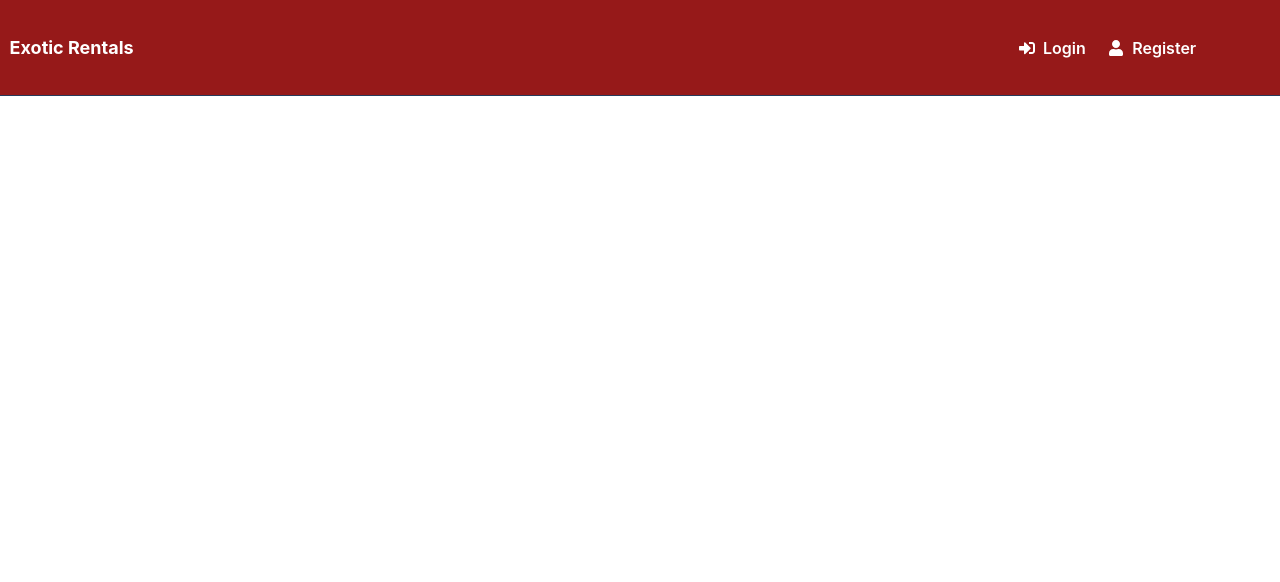
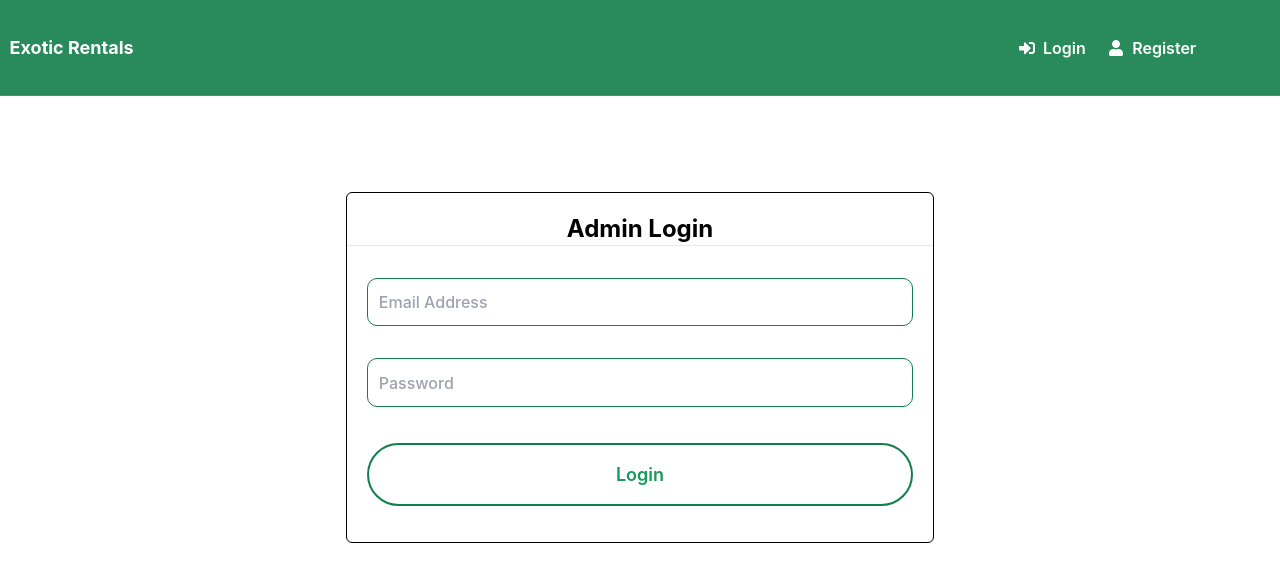
Before and after one commit to FObeso/CMPT315Project, a React (Create React App) app in the folder frontend/: page /employee/login in a window 1280 px wide. Shown: the top 582 px of the page. Built offline with nearby package versions, Linux system fonts and the light colour scheme.

Commit message:
added entire frontend setup and employee login page (not functional yet)

```diff
--- a/frontend/src/App.js
+++ b/frontend/src/App.js
@@ -3,7 +3,7 @@ import { BrowserRouter as Router, Routes, Route } from "react-router-dom";
 import "react-toastify/dist/ReactToastify.css";
 import Login from "./pages/Login";
 import Register from "./pages/Register";
-import AdminLogin from "./pages/AdminLogin";
+import EmployeeLogin from "./pages/EmployeeLogin";
 import Navbar from "./components/Navbar";
 import { ToastContainer } from "react-toastify";
 import AdminDashboard from "./pages/AdminDashboard";
@@ -17,7 +17,7 @@ function App() {
         <Navbar />
         <div className={styles.container}>
           <Routes>
-            <Route path="/adminLogin" element={<AdminLogin />} />
+            <Route path="/employee/login" element={<EmployeeLogin />} />
             <Route path="/login" element={<Login />} />
             <Route path="/register" element={<Register />} />
             <Route path="/admin" element={<AdminDashboard />} />
--- a/frontend/src/pages/AdminLogin.jsx
+++ b/frontend/src/pages/EmployeeLogin.jsx
@@ -4,9 +4,8 @@ import styles from "../styles/Login.module.css";
 import { useNavigate } from "react-router-dom";
 import { toast } from "react-toastify";
 import "react-toastify/dist/ReactToastify.css";
-const AdminLogin = () => {
+const EmployeeLogin = () => {
   const navigate = useNavigate();
-  const [inputFocus, updateFocus] = useState(false);
   const [disabled, setDisabled] = useState(false);
   const [userInfo, setUserInfo] = useState({
     email: "",
@@ -58,8 +57,6 @@ const AdminLogin = () => {
           <div className="pr-5 pl-5">
             <input
               className={styles.input}
-              onFocus={() => updateFocus(true)}
-              onBlur={() => updateFocus(false)}
               onChange={handleChange}
               type="email"
               name="email"
@@ -68,8 +65,6 @@ const AdminLogin = () => {
 
             <input
               className={styles.input}
-              onFocus={() => updateFocus(true)}
-              onBlur={() => updateFocus(false)}
               onChange={handleChange}
               type={"password"}
               name="password"
@@ -91,4 +86,4 @@ const AdminLogin = () => {
   );
 };
 
-export default AdminLogin;
+export default EmployeeLogin;
--- a/frontend/src/styles/Layout.module.css
+++ b/frontend/src/styles/Layout.module.css
@@ -1,7 +1,7 @@
 :root {
-  --primary-color: darkred;
-  --dark-color: #112549;
-  --dark-color-2: #1b3768;
+  --primary-color: rgb(18, 127, 74);
+  --primary-dark: rgb(0, 102, 57);
+  --primary-text: rgb(22 154 90);
   --light-color: #f4f4f4;
   --danger-color: #dc3545;
   --success-color: #28a745;
@@ -16,7 +16,7 @@
   position: fixed;
   width: 100%;
   top: 0;
-  border-bottom: solid 1px var(--dark-color);
+  border-bottom: solid 1px var(--primary-text);
   opacity: 0.9;
   background-color: var(--primary-color);
 }
@@ -35,7 +35,7 @@
 }
 
 .navbar a:hover {
-  color: var(--dark-color-2);
+  color: var(--primary-dark);
 }
 
 .navbar .welcome span {
--- a/frontend/src/styles/Login.module.css
+++ b/frontend/src/styles/Login.module.css
@@ -1,11 +1,12 @@
 :root {
-  --primary-color: darkred;
-  --dark-color: #112549;
-  --dark-color-2: #1b3768;
+  --primary-color: rgb(18, 127, 74);
+  --primary-dark: rgb(0, 102, 57);
+  --primary-text: rgb(22 154 90);
   --light-color: #f4f4f4;
   --danger-color: #dc3545;
   --success-color: #28a745;
 }
+
 .loginContainer {
   border-radius: 10px;
   border: 1px solid gray;
@@ -32,12 +33,18 @@
 .loginFooter button {
   width: 100%;
   padding: 1rem;
-  border-radius: 10px;
+  border-radius: 60px;
+  background-color: "white";
+  color: var(--primary-text);
+  outline: none;
+  font-size: large;
+  border: 2px solid var(--primary-color);
+  font-weight: 600;
+}
+
+.loginFooter button:hover {
   background-color: var(--primary-color);
-  color: #fff;
-  outline: none;
-  border: none;
-  font-weight: 600;
+  color: white;
 }
 
 .input {
--- a/frontend/tailwind.config.js
+++ b/frontend/tailwind.config.js
@@ -2,7 +2,13 @@
 module.exports = {
   content: ["./src/**/*.{js,jsx,ts,tsx}"],
   theme: {
-    extend: {},
+    extend: {
+      colors: {
+        primary: "#127F4A",
+        primaryLight: "#006639",
+        primaryText: "#169a5a",
+      },
+    },
   },
   plugins: [],
 };
```
Also changed, not shown: 2 other files (tests, documents, lock files or other folders).
